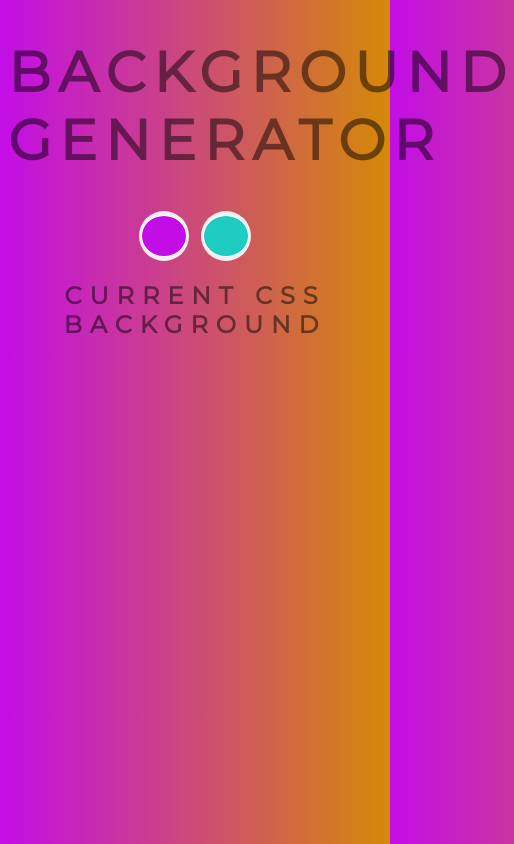
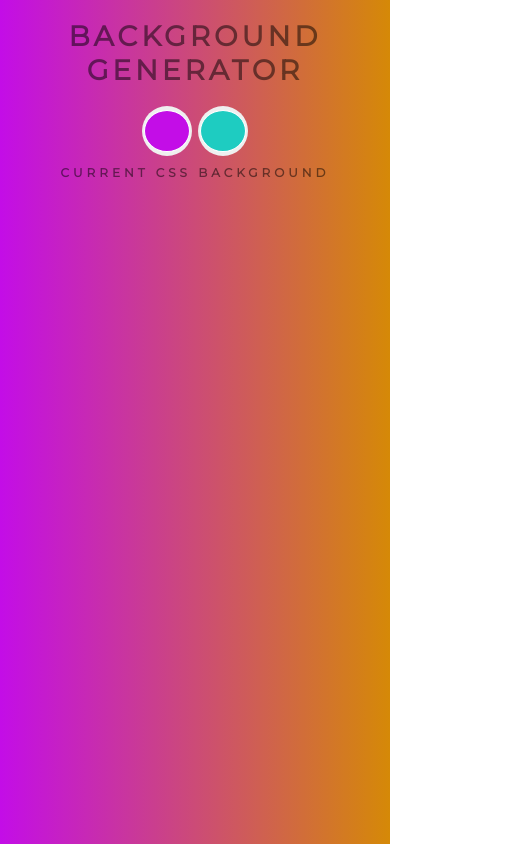
Before and after one commit to atee11/background-generator, a plain HTML site: page index.html in a window 390 px wide. Shown: the whole page, 514 px wide, since content can reach past the window. Drawn offline with Linux system fonts and the light colour scheme.

Commit message:
Update style.css
setting the responsiveness

```diff
--- a/style.css
+++ b/style.css
@@ -43,3 +43,11 @@ h3 {
   border-radius: 50%;
   padding: 0;
 }
+
+@media only screen and (max-width: 600px){
+    #gradient{
+        max-width: auto;
+        font-size: 0.5em;
+        padding: 0;
+    }
+}
```
